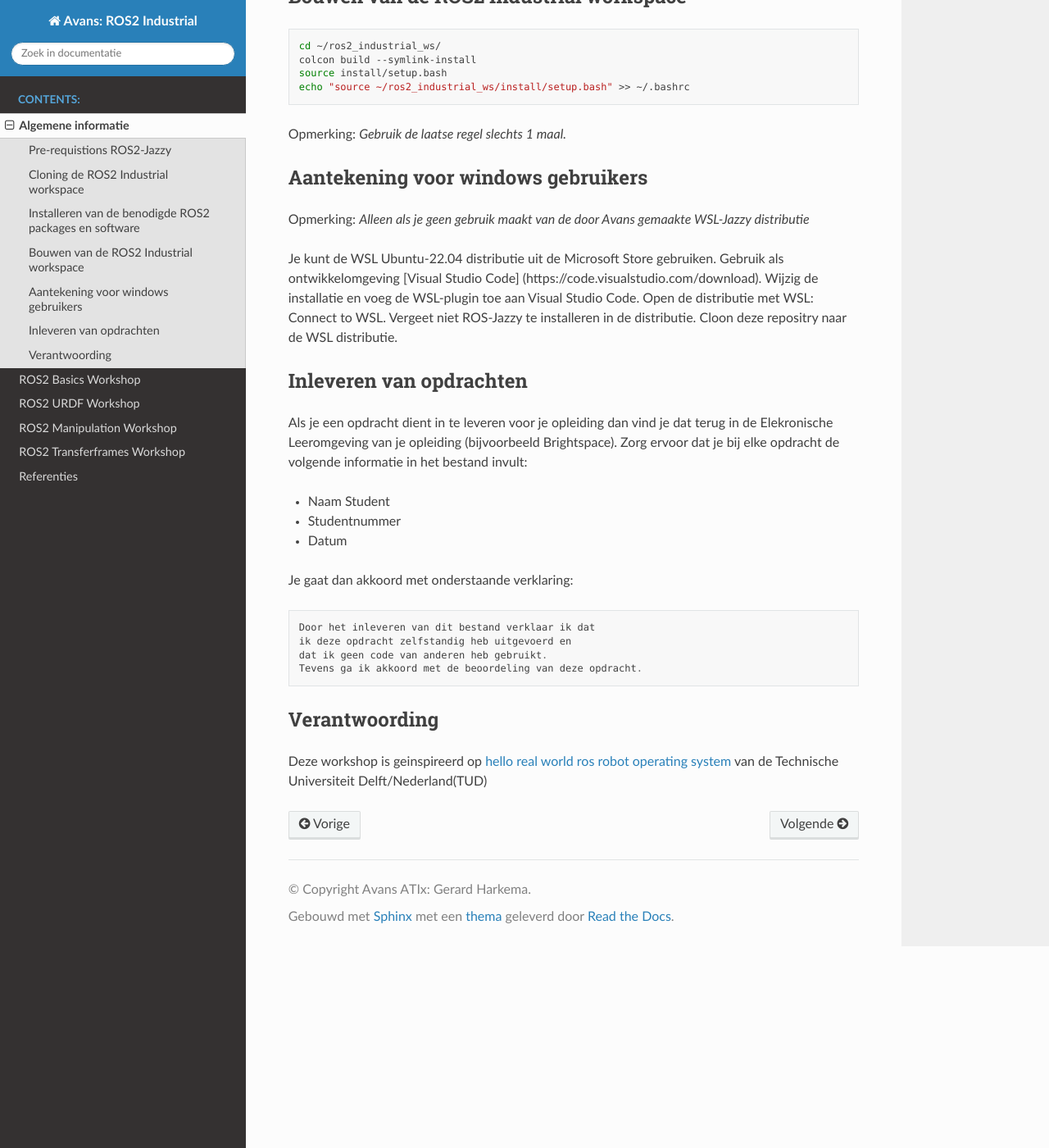
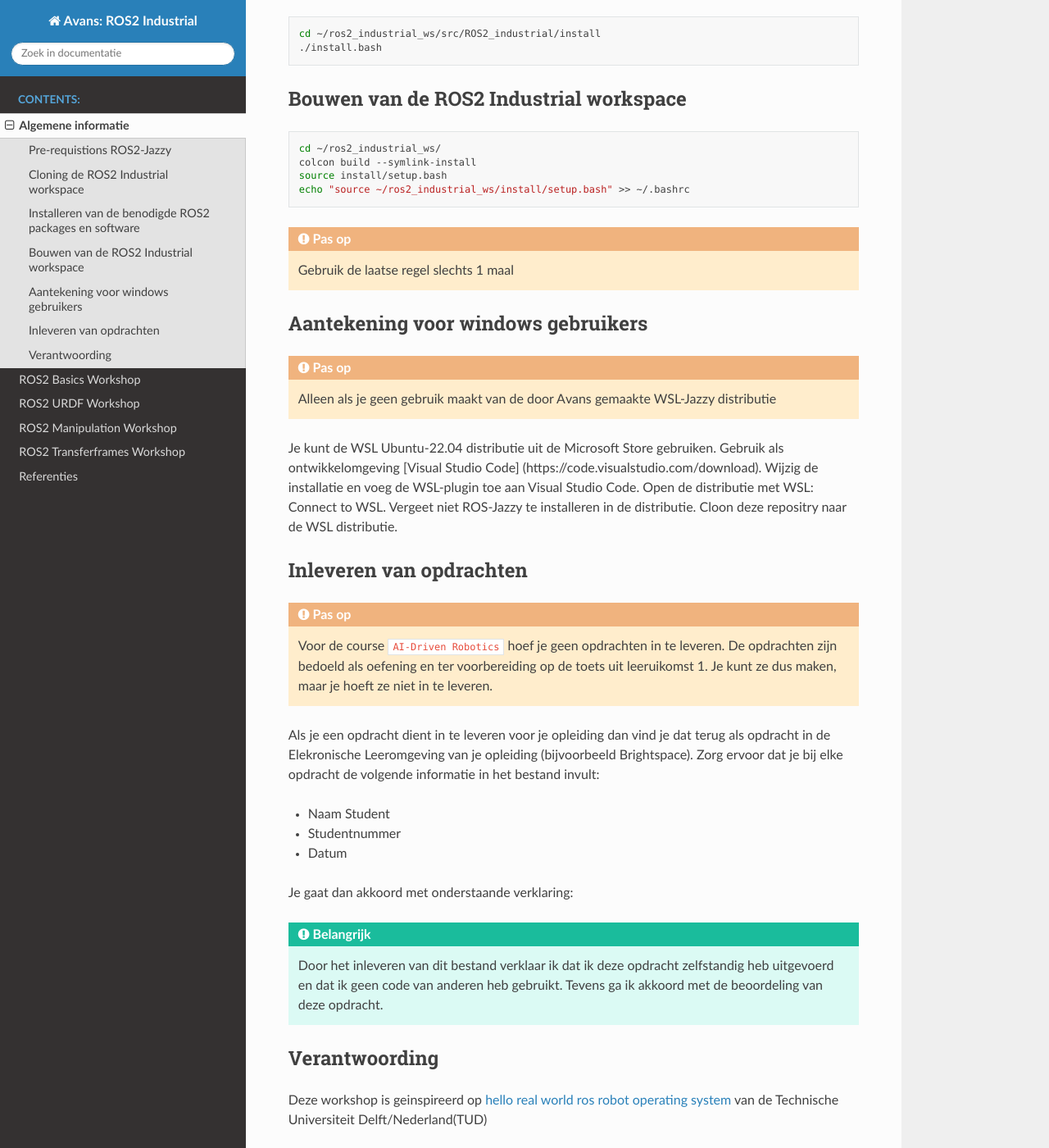
Before and after one commit to AvansMechatronica/ROS2_industrial_workshop, a Sphinx documentation site: the page built from documentation/general/general.md, in a window 1280 px wide and 1400 px high, scrolled down 1471 px. Shown: the whole window at 82% size. Built offline with Sphinx 7.4.7 and the Read the Docs theme 3.1.0, drawn with Linux system fonts in a browser that asks for light colours; some of the changed text lies outside the part shown.

Commit message:
20260309

````diff
--- a/documentation/general/general.md
+++ b/documentation/general/general.md
@@ -4,6 +4,10 @@
 Installeer ROS Jazzy, kies uit 1 van de twee volgende mogelijkheden:
 * WSL Distributie onder Windows(voorkeur voor studenten M)
 * Native Ubuntu
+
+:::{caution}
+Als je gebruik maakt van de Avans Ubuntu virtuele machine, dan kun je deze stappen overslaan, omdat ROS2-Jazzy al is geïnstalleerd in deze virtuele machine.
+:::
 
 :::::{card}
 ::::{tab-set}
@@ -84,26 +88,34 @@ colcon build --symlink-install
 source install/setup.bash
 echo "source ~/ros2_industrial_ws/install/setup.bash" >> ~/.bashrc
 ```
-Opmerking: *Gebruik de laatse regel slechts 1 maal.*
+:::{caution}
+Gebruik de laatse regel slechts 1 maal
+:::
 
 ## Aantekening voor windows gebruikers
-Opmerking: *Alleen als je geen gebruik maakt van de door Avans gemaakte WSL-Jazzy distributie*
+:::{caution}
+Alleen als je geen gebruik maakt van de door Avans gemaakte WSL-Jazzy distributie
+:::
 
 Je kunt de WSL Ubuntu-22.04 distributie uit de Microsoft Store gebruiken. Gebruik als ontwikkelomgeving [Visual Studio Code] (https://code.visualstudio.com/download). Wijzig de installatie en voeg de WSL-plugin toe aan Visual Studio Code. Open de distributie met <F1>WSL: Connect to WSL. Vergeet niet ROS-Jazzy te installeren in de distributie. Cloon deze repositry naar de WSL distributie.
 
 ## Inleveren van opdrachten
-Als je een opdracht dient in te leveren voor je opleiding dan vind je dat terug in de Elekronische Leeromgeving van je opleiding (bijvoorbeeld Brightspace). Zorg ervoor dat je bij elke opdracht de volgende informatie in het bestand invult:
+:::{caution}
+Voor de course `AI-Driven Robotics` hoef je geen opdrachten in te leveren. De opdrachten zijn bedoeld als oefening en ter voorbereiding op de toets uit leeruikomst 1. Je kunt ze dus maken, maar je hoeft ze niet in te leveren.
+:::
+
+Als je een opdracht dient in te leveren voor je opleiding dan vind je dat terug als opdracht in de Elekronische Leeromgeving van je opleiding (bijvoorbeeld Brightspace). Zorg ervoor dat je bij elke opdracht de volgende informatie in het bestand invult:
 * Naam Student
 * Studentnummer
 * Datum
 
 Je gaat dan akkoord met onderstaande verklaring:
-~~~
+:::{important}
 Door het inleveren van dit bestand verklaar ik dat
 ik deze opdracht zelfstandig heb uitgevoerd en
 dat ik geen code van anderen heb gebruikt.
 Tevens ga ik akkoord met de beoordeling van deze opdracht.
-~~~
+:::
 
 
 ## Verantwoording
````
Also changed, not shown: documentation/2_urdf/urdf.md (+4 -4 lines).
